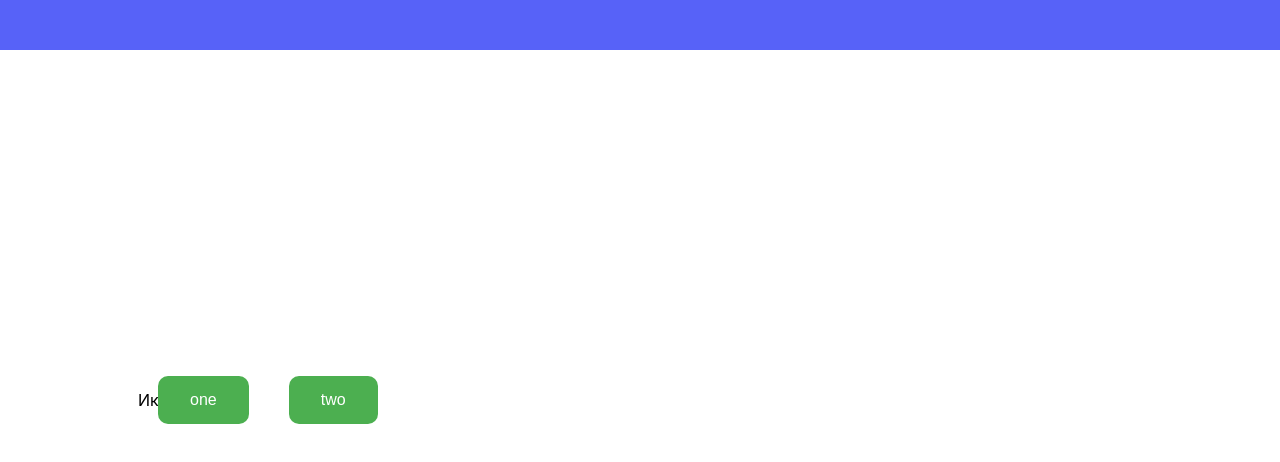
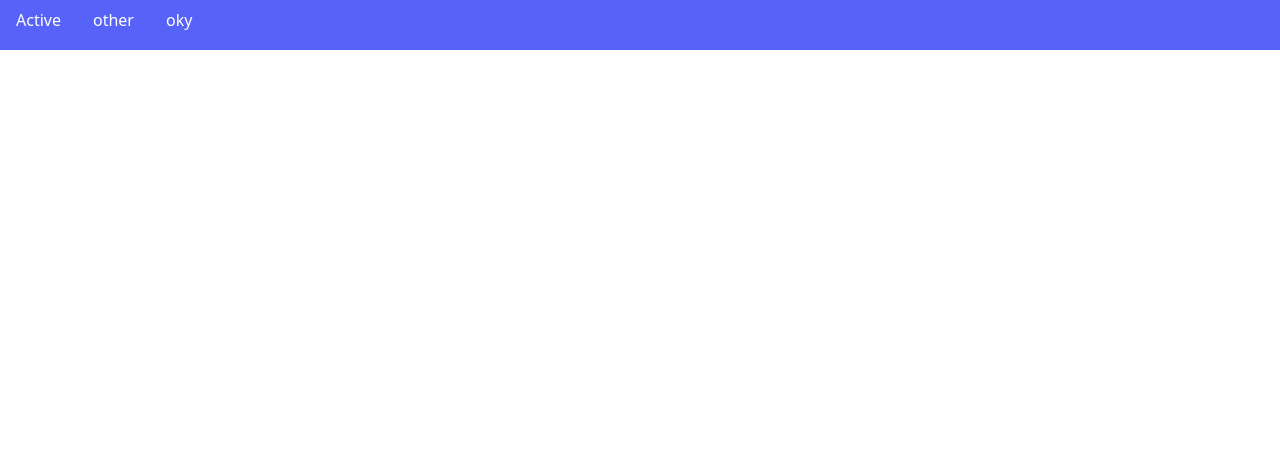
Before and after one commit to K-Lab-Students/lrm_site_frontend, a React (Create React App) app: page / in a window 1280 px wide. Shown: the top 462 px of the page. Built offline with nearby package versions, Linux system fonts and the light colour scheme.

Commit message:
Протестирован bootstrap

```diff
--- a/src/components/header/header.js
+++ b/src/components/header/header.js
@@ -1,25 +1,20 @@
 import './style.css'
-
-const NavButton = (props) => <button className='NavButtons'> {props.text} </button>
-
+import { Nav } from 'react-bootstrap'
+import 'bootstrap/dist/css/bootstrap.min.css'
 
 const Header = () => {
     return (
-    <header className='Header'>
-        <div className='HeaderContentDiv'>
-
-            {/* <div className='Container'> */}
-                <div className='ContainerItemIcon'> Иконка </div>
-                <div className='ContainerItemNav'>
-                    <nav>
-                        <a href='http://htmlbook.ru/html/nav'><NavButton text='one'/></a>
-                        <a href='http://htmlbook.ru/html/nav'><NavButton text='two'/></a>
-                    </nav>
-                </div>
-            {/* </div> */}
-
-        </div>
-    </header>
+        <Nav defaultActiveKey="/home" as="ul" className='Header'>
+            <Nav.Item as="li">
+                <Nav.Link href="/home"><span style={{color: 'white'}}>Active</span></Nav.Link>
+            </Nav.Item>
+            <Nav.Item as="li">
+                <Nav.Link eventKey="link-1"><span style={{color: 'white'}}>other</span></Nav.Link>
+            </Nav.Item>
+            <Nav.Item as="li">
+                <Nav.Link eventKey="link-2"><span style={{color: 'white'}}>oky</span></Nav.Link>
+            </Nav.Item>
+        </Nav>
     )
 }
 
--- a/src/components/header/style.css
+++ b/src/components/header/style.css
@@ -19,6 +19,10 @@
     white-space: normal;
     width: fit-content;
 
+}
+
+.tmp {
+    color: 'white';
 }
 
 .ContainerItemIcon {
```
